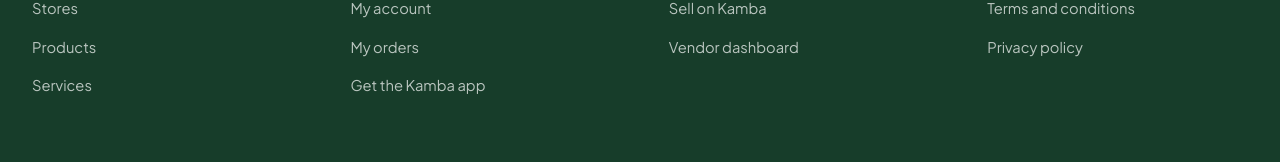
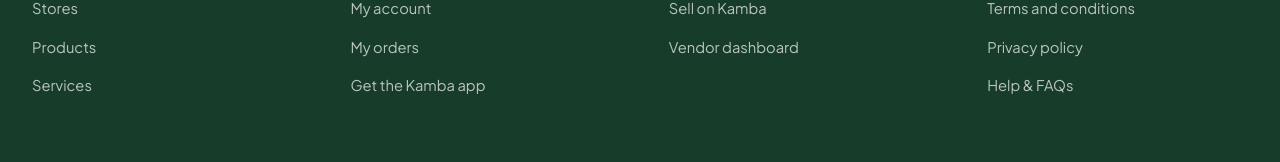
Before and after one commit to MyVendor-Global-Ltd/Kamba-website, a Next.js app: page / in a window 1280 px wide. Shown: the part 1710-1872 px from the top of the page. Built offline with nearby package versions, Linux system fonts and the light colour scheme; no server answers.

Commit message:
feat(legal): add FAQ to the public information footer

```diff
--- a/src/components/layout/footer.tsx
+++ b/src/components/layout/footer.tsx
@@ -39,6 +39,7 @@ export function Footer() {
       links: [
         { label: 'Terms and conditions', href: '/terms' },
         { label: 'Privacy policy', href: '/privacy' },
+        { label: 'Help & FAQs', href: '/faq' },
       ],
     },
   ]
```
